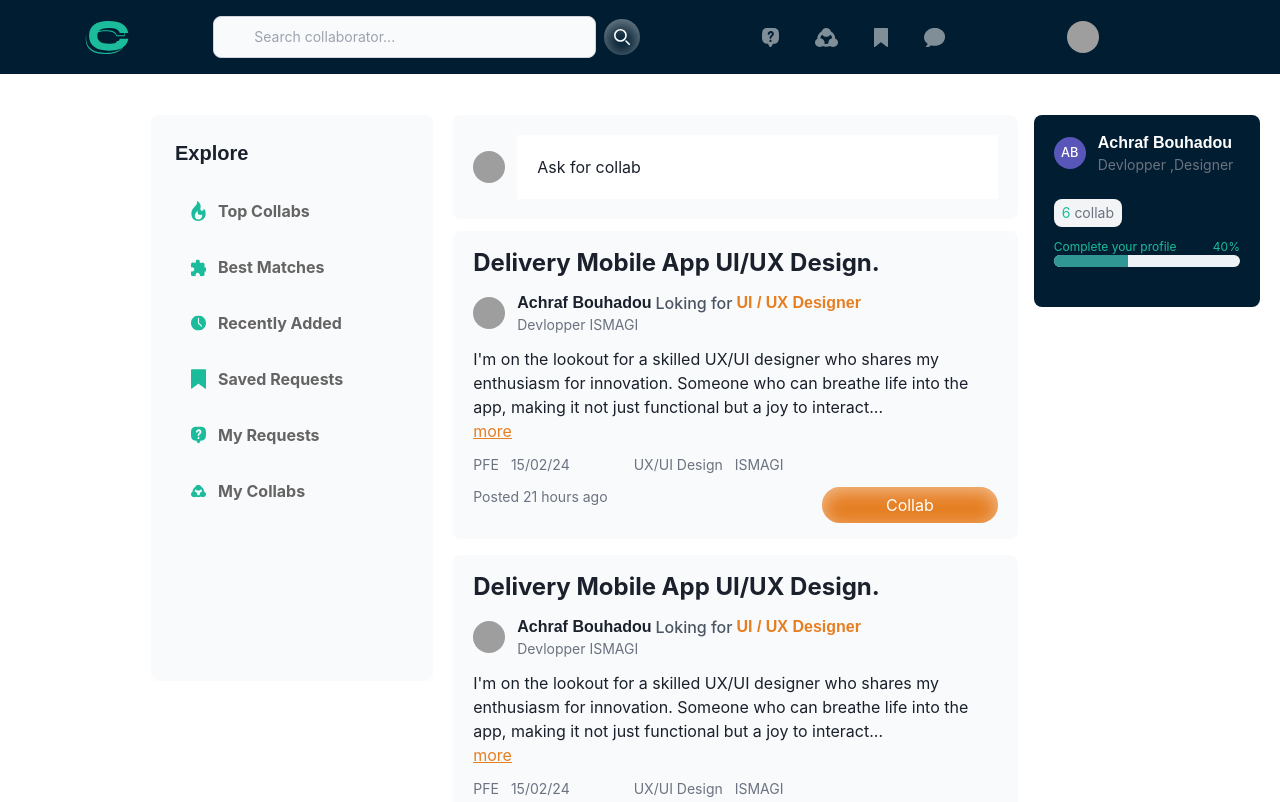
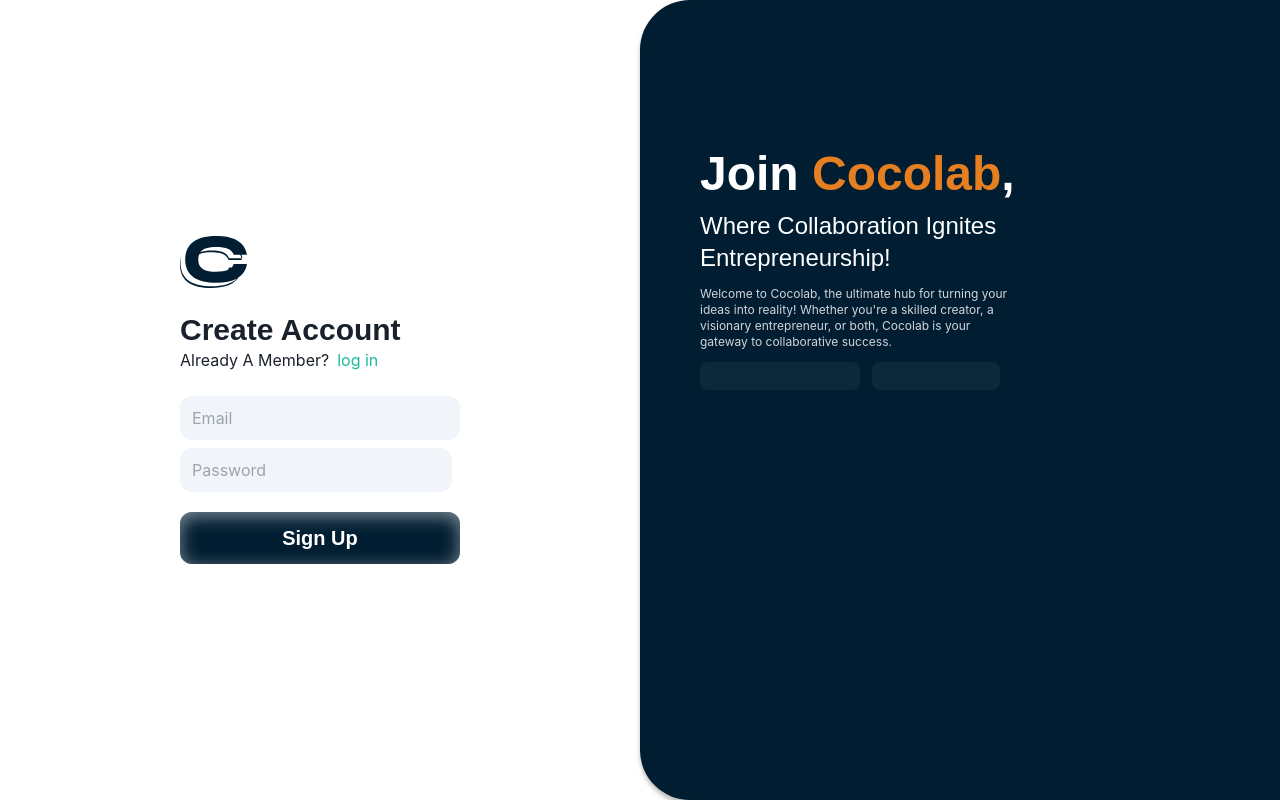
Before and after one commit to achrafbouhadou/isocial, a React (Create React App) app: page / in a window 1280 px wide. Shown: the top 802 px of the page. Built offline with nearby package versions, Linux system fonts and the light colour scheme; grey boxes are pictures that could not be loaded.

Commit message:
starting login page

```diff
--- a/src/App.js
+++ b/src/App.js
@@ -1,6 +1,7 @@
 import logo from './logo.svg';
 import './App.css';
 import Home from './page/Home';
+import Login from './page/Login';
 import SignUp from './page/SignUp';
 import { ChakraProvider } from '@chakra-ui/react'
 
@@ -8,7 +9,7 @@ function App() {
   return (
     <>
     <ChakraProvider>
-        <Home />
+        <Login />
     </ChakraProvider>
     </>
   );
--- /dev/null
+++ b/src/page/Login.jsx
@@ -0,0 +1,88 @@
+import React, { useRef, useState }  from 'react'
+
+import Logo from '../Component/Logo'
+import Link from '../Component/Link'
+import Motivation from './layout/Motivation'
+import InputText from '../Component/InputText'
+import InputError from '../Component/InputError'
+
+export default function Login
+() {
+    const email = useRef();
+  const password = useRef();
+  let [errorMessage, setErrorMessage] = useState({})
+  const handleSubmit = (event) => {
+    event.preventDefault();
+
+    let newErrors = {};
+    if (email.current.value.trim() === '') {
+      newErrors.email = 'email is required';
+    }else if (!/^[A-Z0-9._%+-]+@[A-Z0-9.-]+\.[A-Z]{2,}$/i.test(email.current.value.trim())) {
+      newErrors.email = 'Invalid email address';
+    }
+
+    if (password.current.value === '') {
+      newErrors.password = 'password is required';
+    }else if (password.current.value.length < 8) {
+      newErrors.password = 'Password must be at least 8 characters';
+    }
+
+    setErrorMessage(newErrors);
+  };
+  return (
+    <>
+    <div className='flex items-center justify-center h-screen'>
+       <div className='w-1/2 flex items-center justify-center'>
+        <div>
+            <Logo  width={67} height={52} color={"#001D31"} />
+            <h1 className="font-black text-3xl mt-6  outfit-font ">
+            Create Account
+            </h1>
+            <div className='flex mb-6 '>
+              <h3 className='mr-2'>Already A Member?</h3>
+             <Link className={"primary-color"}  link={'#'} title={'log in'} />
+            </div>
+            <form>
+
+              <div className=" mt-2" >
+                <InputText
+                defaultValue=""
+                id="email"
+                type="email"
+                placeholder="Email"
+                ref={email}
+
+                required
+                />
+                <InputError message={errorMessage.email} />
+              </div>
+
+
+
+              <div className=" mt-2 mr-2 ">
+                <InputText
+                defaultValue=""
+                iid="password"
+                type="password"
+                placeholder="Password"
+                ref={password}
+                required
+                />
+                <InputError message={errorMessage.password} />
+
+              </div>
+
+
+
+              <button onClick={handleSubmit} className='outfit-font font-black text-xl primary-background text-white w-full py-3 rounded-xl mt-3 hover:hover-primary-background hover:text-gray-50 ease-in duration-200'>Sign Up</button>
+            </form>
+            </div>
+        </div>
+    <Motivation  />
+
+
+    </div>
+
+    </>
+  )
+}
```
